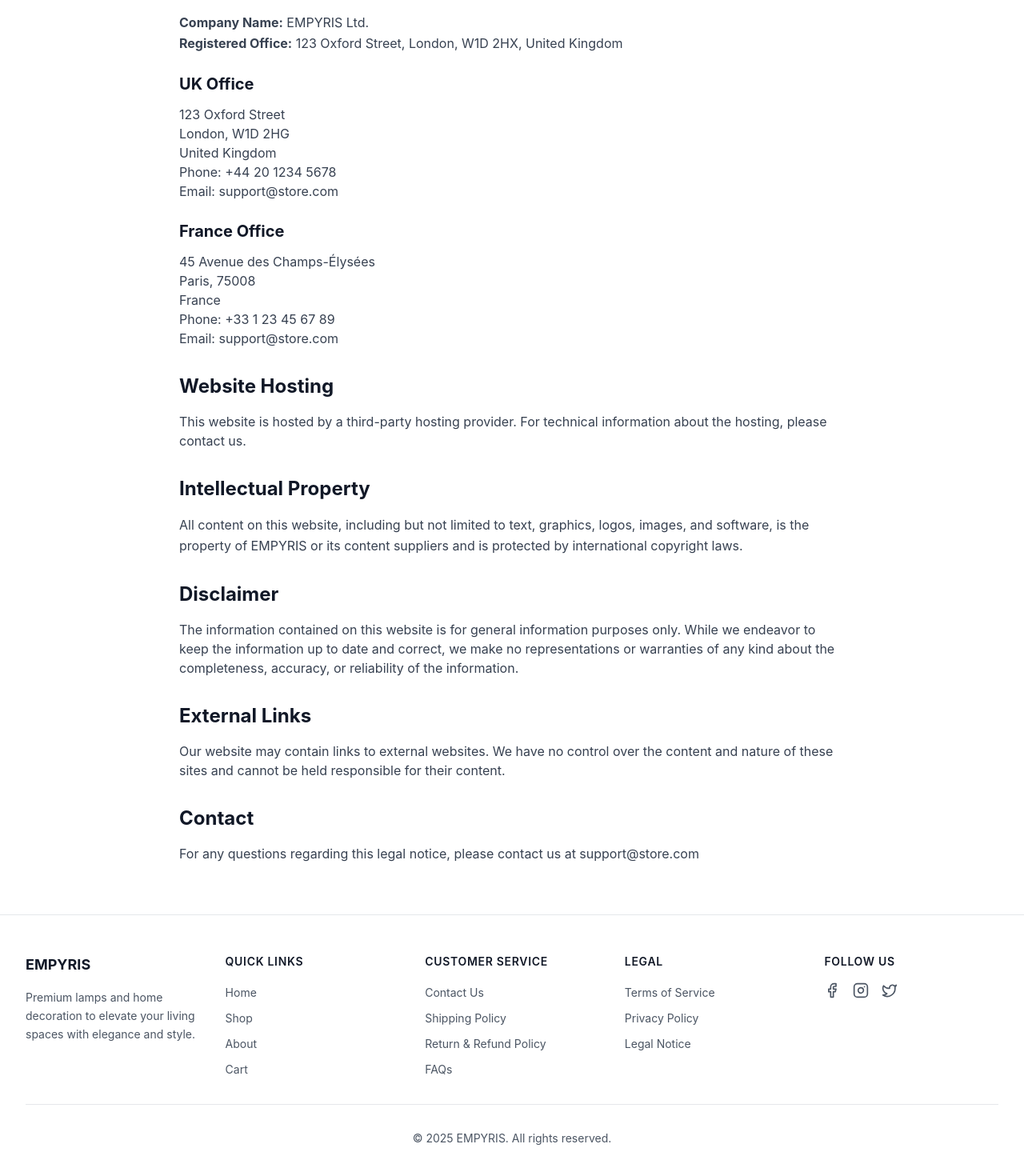
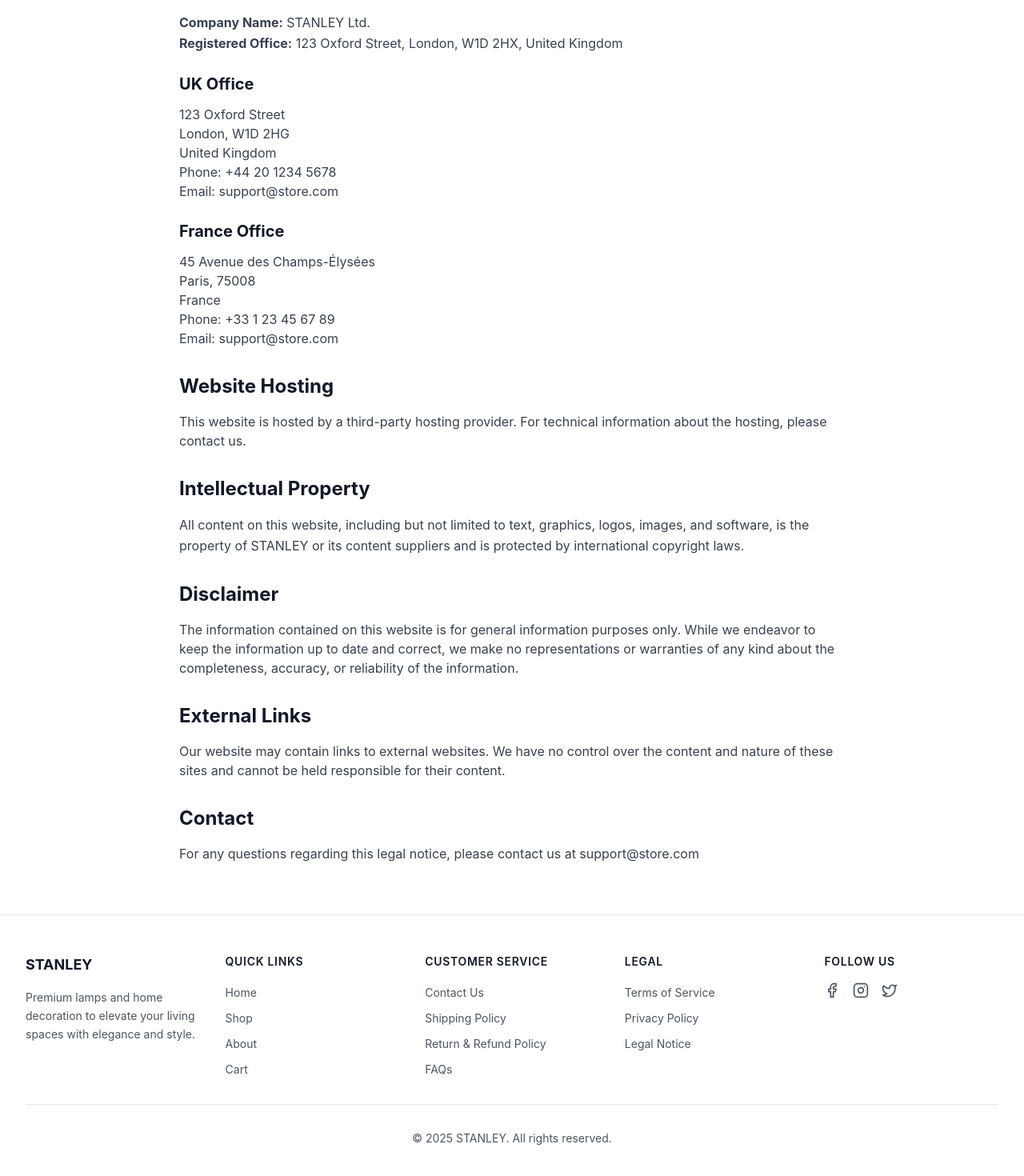
Before and after one commit to Mohamedsellak/Empyris-Store, a Next.js app: page /legal-notice in a window 1280 px wide. Shown: the part 310-1780 px from the top of the page at 80% size. Built offline with nearby package versions, Linux system fonts and the light colour scheme.

Commit message:
remove the Empyris name

```diff
--- a/app/layout.tsx
+++ b/app/layout.tsx
@@ -20,7 +20,7 @@ const geistMono = localFont({
 });
 
 export const metadata: Metadata = {
-  title: "EMPYRIS - Modern E-Commerce",
+  title: "STANLEY - Modern E-Commerce",
   description: "Your one-stop shop for premium quality products",
 };
 
--- a/app/legal-notice/page.tsx
+++ b/app/legal-notice/page.tsx
@@ -18,7 +18,7 @@ export default function LegalNoticePage() {
 
             <h2 className="text-2xl font-bold text-gray-900 mt-8 mb-4">Company Information</h2>
             <p className="text-gray-700 leading-relaxed mb-4">
-              <strong>Company Name:</strong> EMPYRIS Ltd.<br />
+              <strong>Company Name:</strong> STANLEY Ltd.<br />
               <strong>Registered Office:</strong> 123 Oxford Street, London, W1D 2HX, United Kingdom
             </p>
 
@@ -47,7 +47,7 @@ export default function LegalNoticePage() {
 
             <h2 className="text-2xl font-bold text-gray-900 mt-8 mb-4">Intellectual Property</h2>
                         <p className="text-gray-700 leading-relaxed mb-4">
-              All content on this website, including but not limited to text, graphics, logos, images, and software, is the property of EMPYRIS or its content suppliers and is protected by international copyright laws.
+              All content on this website, including but not limited to text, graphics, logos, images, and software, is the property of STANLEY or its content suppliers and is protected by international copyright laws.
             </p>
 
             <h2 className="text-2xl font-bold text-gray-900 mt-8 mb-4">Disclaimer</h2>
@@ -71,7 +71,7 @@ export default function LegalNoticePage() {
 
             <h2 className="text-2xl font-bold text-gray-900 mt-8 mb-4">Informations sur l&apos;Entreprise</h2>
             <p className="text-gray-700 leading-relaxed mb-4">
-              <strong>Nom de l&apos;Entreprise:</strong> EMPYRIS Ltd.<br />
+              <strong>Nom de l&apos;Entreprise:</strong> STANLEY Ltd.<br />
               <strong>Siège Social:</strong> 123 Oxford Street, London, W1D 2HX, Royaume-Uni
             </p>
 
@@ -100,7 +100,7 @@ export default function LegalNoticePage() {
 
             <h2 className="text-2xl font-bold text-gray-900 mt-8 mb-4">Propriété Intellectuelle</h2>
             <p className="text-gray-700 leading-relaxed mb-4">
-              Tout le contenu de ce site Web, y compris mais sans s&apos;y limiter, le texte, les graphiques, les logos, les images et les logiciels, est la propriété de EMPYRIS ou de ses fournisseurs de contenu et est protégé par les lois internationales sur le droit d&apos;auteur.
+              Tout le contenu de ce site Web, y compris mais sans s&apos;y limiter, le texte, les graphiques, les logos, les images et les logiciels, est la propriété de STANLEY ou de ses fournisseurs de contenu et est protégé par les lois internationales sur le droit d&apos;auteur.
             </p>
 
             <h2 className="text-2xl font-bold text-gray-900 mt-8 mb-4">Clause de Non-Responsabilité</h2>
--- a/app/terms-of-service/page.tsx
+++ b/app/terms-of-service/page.tsx
@@ -97,7 +97,7 @@ export default function TermsOfServicePage() {
 
             <h2 className="text-2xl font-bold text-gray-900 mt-8 mb-4">7. Limitation de Responsabilité</h2>
             <p className="text-gray-700 leading-relaxed mb-4">
-              En aucun cas EMPYRIS ou ses fournisseurs ne seront responsables de tout dommage (y compris, sans limitation, les dommages pour perte de données ou de profit) découlant de l&apos;utilisation ou de l&apos;impossibilité d&apos;utiliser notre service.
+              En aucun cas STANLEY ou ses fournisseurs ne seront responsables de tout dommage (y compris, sans limitation, les dommages pour perte de données ou de profit) découlant de l&apos;utilisation ou de l&apos;impossibilité d&apos;utiliser notre service.
             </p>
 
             <h2 className="text-2xl font-bold text-gray-900 mt-8 mb-4">8. Loi Applicable</h2>
--- a/components/Footer.tsx
+++ b/components/Footer.tsx
@@ -15,7 +15,7 @@ export default function Footer() {
         <div className="grid grid-cols-1 md:grid-cols-5 gap-8">
           {/* About */}
           <div>
-            <h3 className="text-lg font-bold text-gray-900 mb-4">EMPYRIS</h3>
+            <h3 className="text-lg font-bold text-gray-900 mb-4">STANLEY</h3>
             <p className="text-gray-600 text-sm leading-relaxed">
               {t.footerDescription}
             </p>
@@ -135,7 +135,7 @@ export default function Footer() {
         {/* Bottom Bar */}
                 <div className="mt-8 pt-8 border-t border-gray-200 text-center text-sm text-gray-600">
           <p>
-            © {new Date().getFullYear()} EMPYRIS. {t.allRightsReserved}
+            © {new Date().getFullYear()} STANLEY. {t.allRightsReserved}
           </p>
         </div>
       </div>
--- a/lib/i18n.ts
+++ b/lib/i18n.ts
@@ -89,7 +89,7 @@ export const translations = {
     // About Page
     aboutUs: 'About Us',
     ourStory: 'Our Story',
-    ourStoryText: 'Founded with a passion for quality and style, EMPYRIS has been providing customers with premium products since 2020. We believe in simplicity, elegance, and timeless design.',
+    ourStoryText: 'Founded with a passion for quality and style, STANLEY has been providing customers with premium products since 2020. We believe in simplicity, elegance, and timeless design.',
     ourMission: 'Our Mission',
     ourMissionText: 'To deliver exceptional products that enhance everyday life while maintaining the highest standards of quality and customer service.',
     ourValues: 'Our Values',
@@ -122,7 +122,7 @@ export const translations = {
     phone: 'Phone',
     phoneText: '+1 (555) 123-4567',
     email: 'Email',
-    emailText: 'support@empyris.com',
+    emailText: 'support@STANLEY.com',
     businessHours: 'Business Hours',
     businessHoursText: 'Monday - Friday: 9:00 AM - 6:00 PM\nSaturday: 10:00 AM - 4:00 PM\nSunday: Closed',
     monday: 'Monday',
@@ -230,7 +230,7 @@ export const translations = {
     // About Page
     aboutUs: 'À Propos de Nous',
     ourStory: 'Notre Histoire',
-    ourStoryText: 'Fondé avec une passion pour la qualité et le style, EMPYRIS fournit aux clients des produits premium depuis 2020. Nous croyons en la simplicité, l\'élégance et le design intemporel.',
+    ourStoryText: 'Fondé avec une passion pour la qualité et le style, STANLEY fournit aux clients des produits premium depuis 2020. Nous croyons en la simplicité, l\'élégance et le design intemporel.',
     ourMission: 'Notre Mission',
     ourMissionText: 'Offrir des produits exceptionnels qui améliorent la vie quotidienne tout en maintenant les plus hauts standards de qualité et de service client.',
     ourValues: 'Nos Valeurs',
```
Also changed, not shown: lib/products.ts (added).
